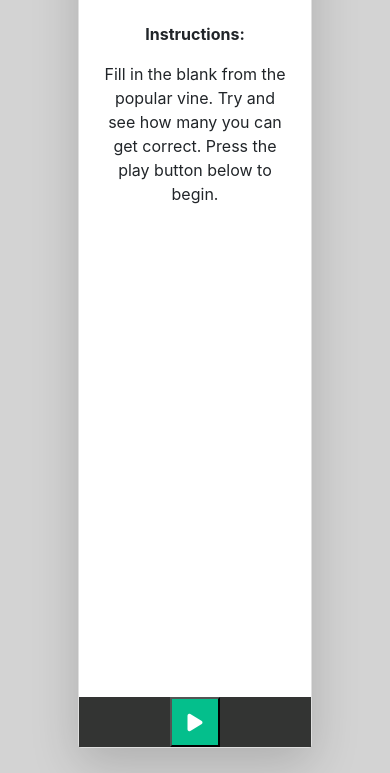
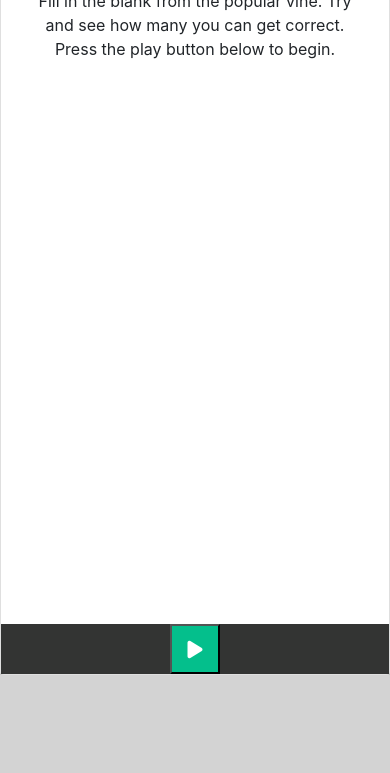
Before and after one commit to madeleineprak/Trivia-Game, a plain HTML site: page index.html in a window 390 px wide. Shown: the part 221-994 px from the top of the page. After the commit the page ends 896 px from the top, so only its background shows below. Drawn offline with nearby package versions, Linux system fonts and the light colour scheme.

Commit message:
Fixed mobile format

```diff
--- a/assets/css/style.css
+++ b/assets/css/style.css
@@ -66,3 +66,12 @@ h1 {
     align-items: center !important;
     justify-content: center !important;
 }
+
+@media only screen and (max-width:768px) {
+    .card {
+        width: 100%;
+        height: 100%;
+        margin-top: 0px !important;
+        margin-bottom:0px !important;
+    }
+}
```
